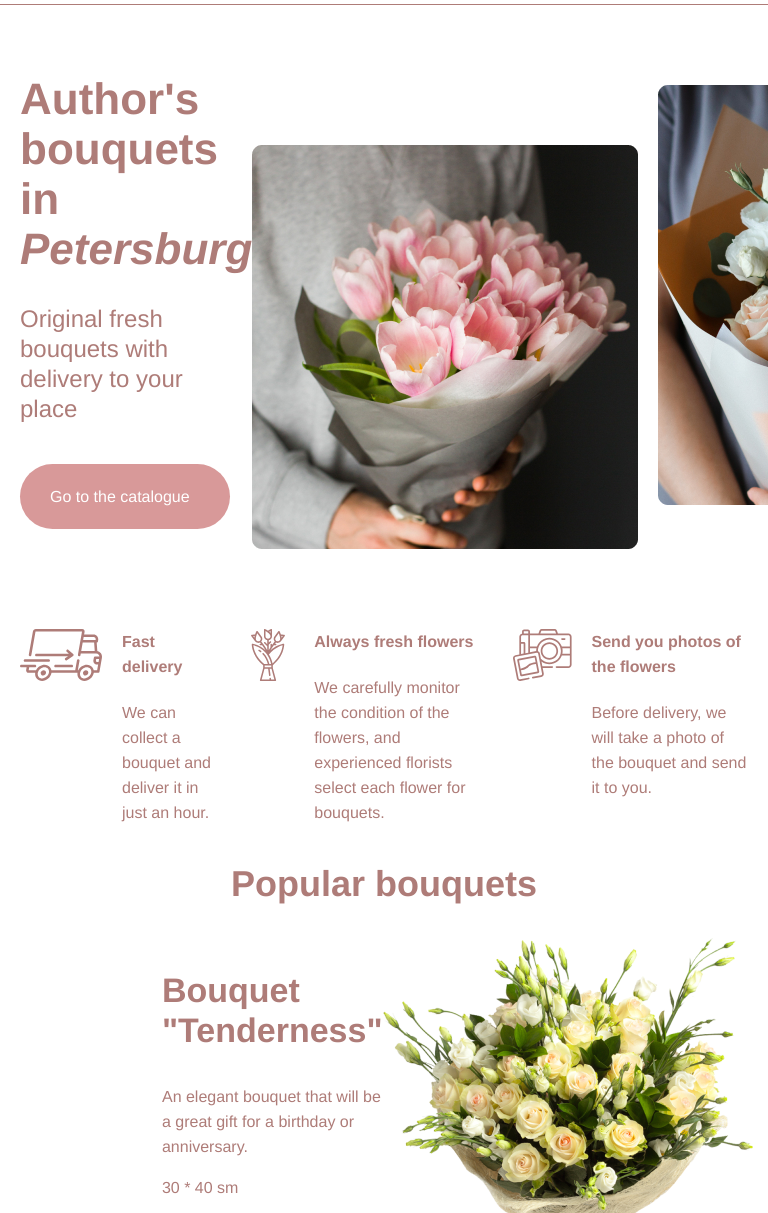
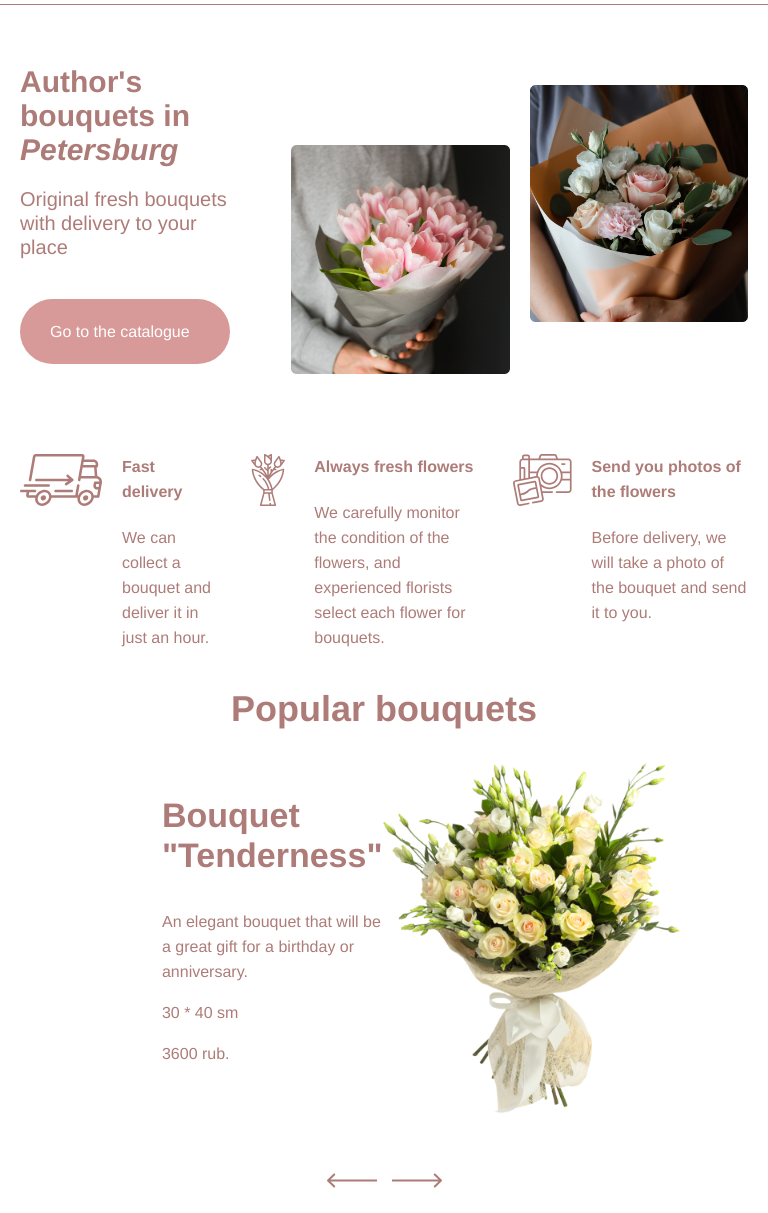
Before and after one commit to olgam1711/botanika-shop, a website: page index.html in a window 768 px wide. Shown: the part 52-1265 px from the top of the page. Drawn offline with Linux system fonts and the light colour scheme.

Commit message:
added tablet styles, part 1

```diff
--- a/css/style.css
+++ b/css/style.css
@@ -138,6 +138,18 @@ a:active {
   height: 100%;
 }
 
+@media (min-width: 768px) and (max-width: 1199px) {
+  .promo__img {
+    max-width: 30%;
+  }
+}
+
+/*@media (min-width: 320px) and (max-width: 767px) {
+  .promo__img {
+    max-width: 30%;
+  }
+}*/
+
 .promo__desc {
   display: block;
 }
@@ -153,6 +165,30 @@ a:active {
   font-size: 24px;
   line-height: 30px;
 }
+
+@media (min-width: 768px) and (max-width: 1199px) {
+  .promo__desc h1 {
+    font-size: 30px;
+    line-height: 34px;
+  }
+
+  .promo__desc p {
+    font-size: 20px;
+    line-height: 24px;
+  }
+}
+
+/*@media (min-width: 320px) and (max-width: 767px) {
+  .promo__desc h1 {
+    font-size: 30px;
+    line-height: 34px;
+  }
+
+  .promo__desc p {
+    font-size: 20px;
+    line-height: 24px;
+  }
+}*/
 
 .promo__desc a {
   display: block;
@@ -226,6 +262,18 @@ a:active {
   margin-left: auto;
   margin-bottom: 60px;
 }
+
+@media (min-width: 768px) and (max-width: 1199px) {
+  .popular__desc img {
+    max-width: 70%;
+  }
+}
+
+/*@media (min-width: 320px) and (max-width: 767px) {
+  .popular__desc img {
+    max-width: 70%;
+  }
+}*/
 
 .popular__desc h3 {
   font-size: 34px;
```
